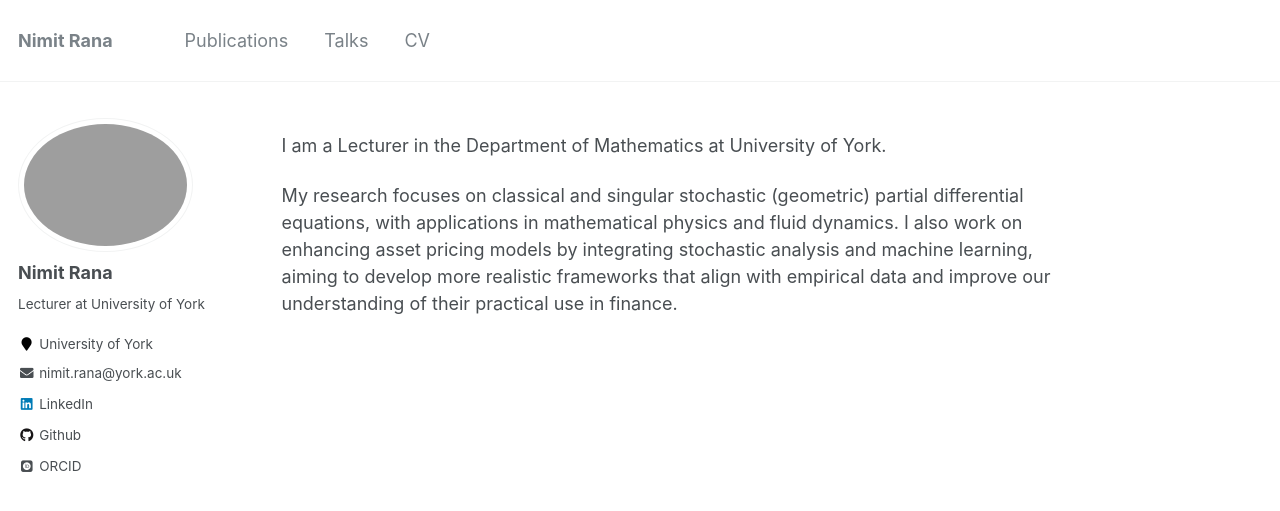
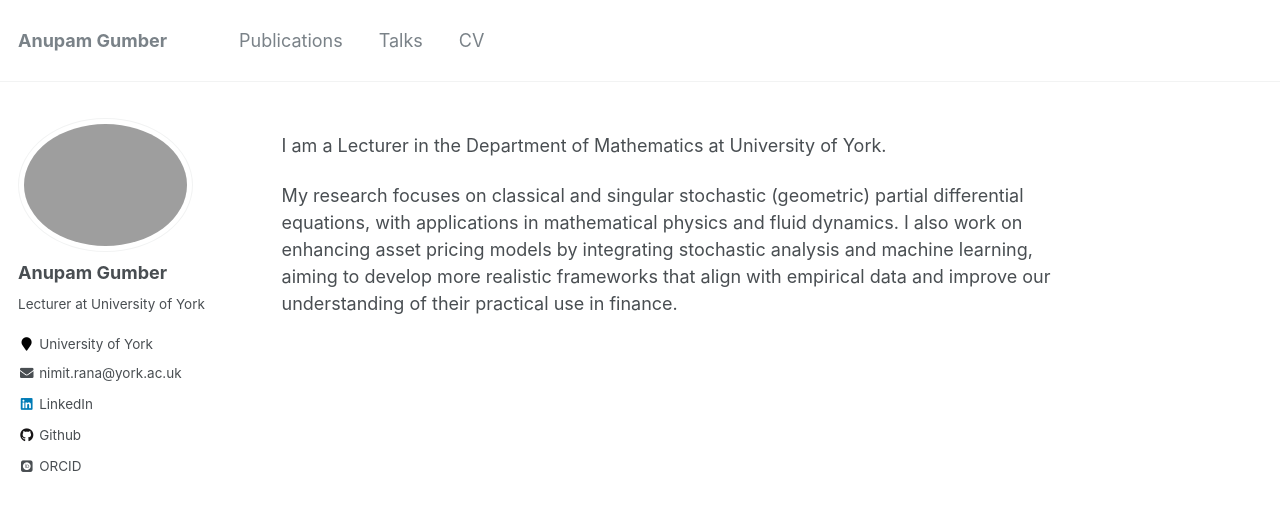
Before and after one commit to anugumber/agumber, a Jekyll site: the page built from _pages/about.md, in a window 1280 px wide. Shown: the top 511 px of the page. Built offline with Jekyll 4.4.1, drawn with Linux system fonts in a browser that asks for light colours; some web fonts are replaced.

Commit message:
Update _config.yml

```diff
--- a/_config.yml
+++ b/_config.yml
@@ -7,13 +7,13 @@
 
 # Site Settings
 locale                   : "en-UK"
-title                    : "Nimit Rana"
+title                    : "Anupam Gumber"
 title_separator          : "-"
-name                     : &name "Nimit Rana"
+name                     : &name "Anupam Gumber"
 description              : &description "Lecturer at University of York"
-url                      : https://rananimit.github.io # the base hostname & protocol for your site e.g. "https://mmistakes.github.io"
+url                      : https://agumber.github.io # the base hostname & protocol for your site e.g. "https://mmistakes.github.io"
 baseurl                  : "" # the subpath of your site, e.g. "/blog"
-repository               : "rananimit/rananimit.github.io"
+repository               : "anugumber/agumber.github.io"
 teaser                   :  # filename of teaser fallback teaser image placed in /images/, .e.g. "500x300.png"
 breadcrumbs              : false # true, false (default)
 words_per_minute         : 160
@@ -80,7 +80,7 @@ analytics:
 
 # Site Author
 author:
-  name             : "Nimit Rana"
+  name             : "Anupam Gumber"
   avatar           : "profile.jpg" #"nrana.jpg"
   bio              : "Lecturer at University of York"
   location         :
```
